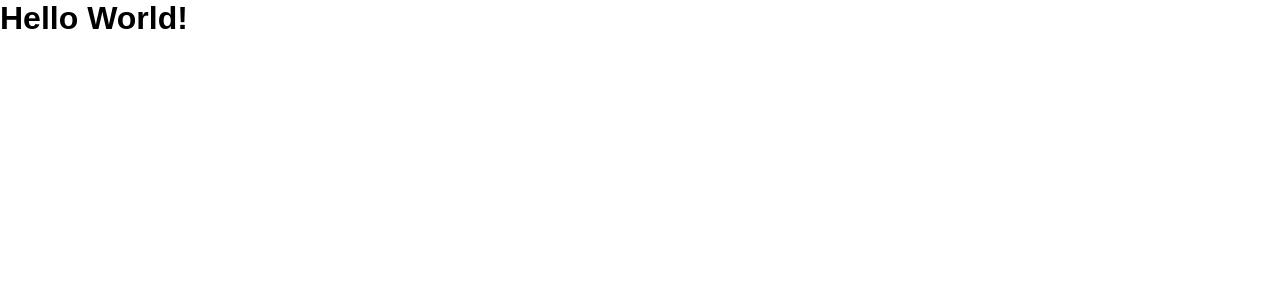
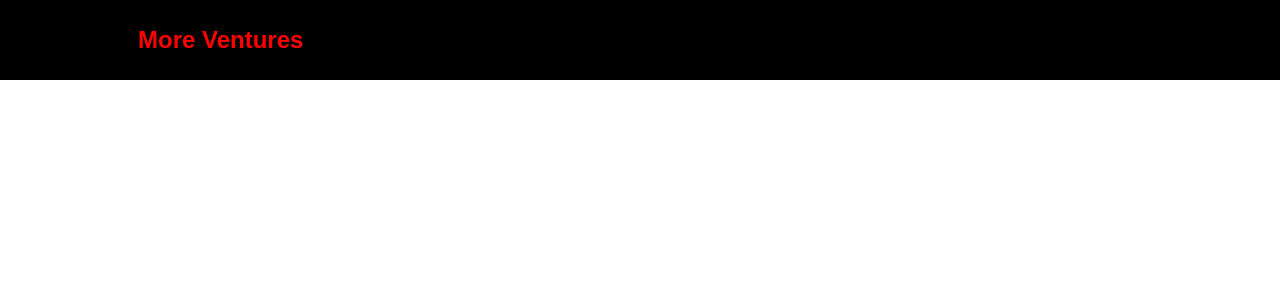
Before and after one commit to JaimeSolisS/MoreVentures, a React (Create React App) app in the folder moreventures-website/: page / in a window 1280 px wide. Shown: the top 300 px of the page. Built offline with nearby package versions, Linux system fonts and the light colour scheme.

Commit message:
add Navbar

```diff
--- a/moreventures-website/package.json
+++ b/moreventures-website/package.json
@@ -8,7 +8,9 @@
     "@testing-library/user-event": "^13.5.0",
     "react": "^18.2.0",
     "react-dom": "^18.2.0",
-    "react-scripts": "5.0.1",
+    "react-router-dom": "^6.10.0",
+    "react-scripts": "^5.0.1",
+    "styled-components": "^5.3.10",
     "web-vitals": "^2.1.4"
   },
   "scripts": {
--- a/moreventures-website/src/App.js
+++ b/moreventures-website/src/App.js
@@ -1,10 +1,12 @@
 import "./App.css";
+import Navbar from "./components/Navbar";
+import { BrowserRouter as Router } from "react-router-dom";
 
 function App() {
   return (
-    <div className="App">
-      <h1>Hello World!</h1>
-    </div>
+    <Router>
+      <Navbar />
+    </Router>
   );
 }
 
--- /dev/null
+++ b/moreventures-website/src/components/Navbar/NavbarElements.js
@@ -0,0 +1,40 @@
+import styled from "styled-components";
+import { Link as LinkRouter } from "react-router-dom";
+
+export const Nav = styled.nav`
+  background: #000;
+  height: 80px;
+  //margin-top: -80px;
+  display: flex;
+  justify-content: center;
+  align-items: center;
+  font-size: 1rem;
+  position: sticky;
+  top: 0;
+  z-index: 10;
+  @media screen and (max-width: 960px) {
+    transition: 0.8s all ease;
+  }
+`;
+
+export const NavbarContainer = styled.div`
+  display: flex;
+  justify-content: space-between;
+  height: 80px;
+  z-index: 1;
+  width: 100%;
+  padding: 0 24px;
+  max-width: 1100px;
+`;
+
+export const NavLogo = styled(LinkRouter)`
+  color: red;
+  justify-self: flex-start;
+  cursor: pointer;
+  font-size: 1.5rem;
+  display: flex;
+  align-items: center;
+  margin-left: 24px;
+  font-weight: bold;
+  text-decoration: none;
+`;
--- /dev/null
+++ b/moreventures-website/src/components/Navbar/index.js
@@ -0,0 +1,16 @@
+import React from "react";
+import { Nav, NavbarContainer, NavLogo } from "./NavbarElements";
+
+const Navbar = () => {
+  return (
+    <>
+      <Nav>
+        <NavbarContainer>
+          <NavLogo to="/">More Ventures</NavLogo>
+        </NavbarContainer>
+      </Nav>
+    </>
+  );
+};
+
+export default Navbar;
```
Also changed, not shown: 1 other file (tests, documents, lock files or other folders).
